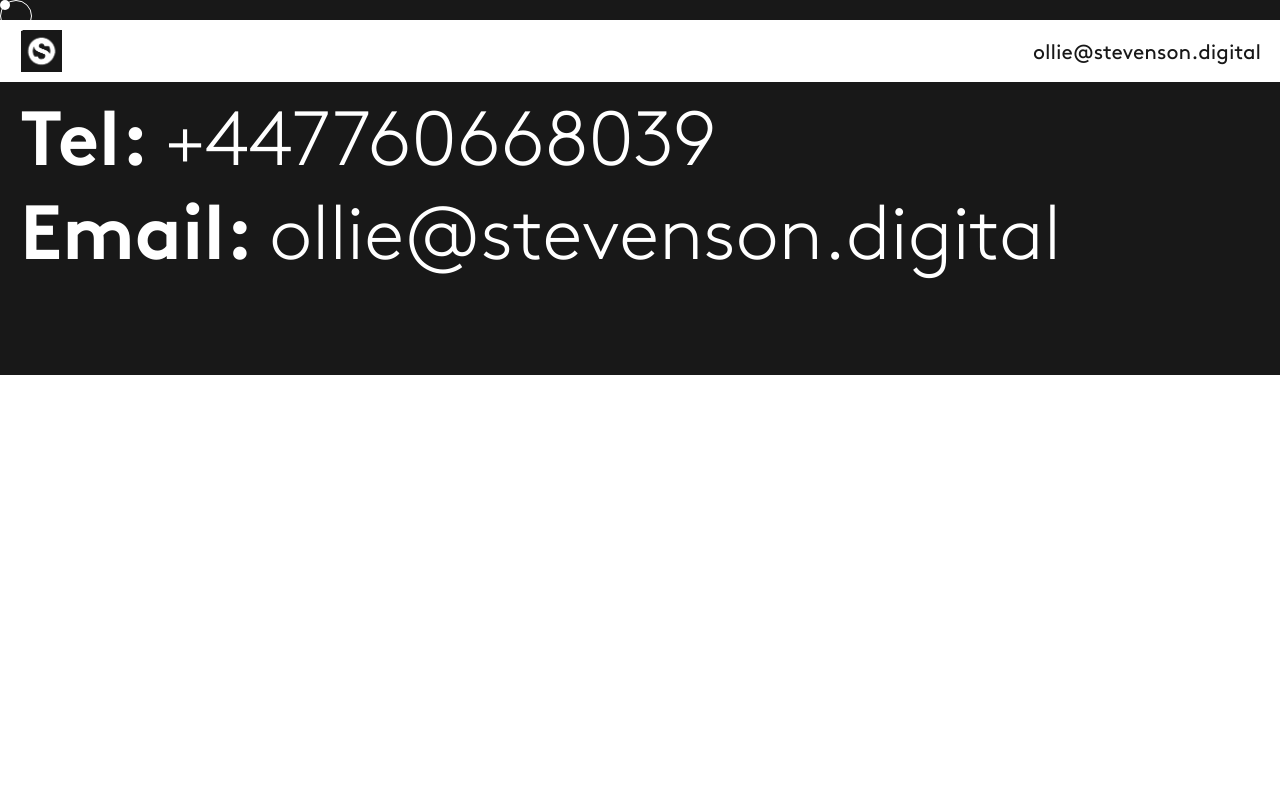
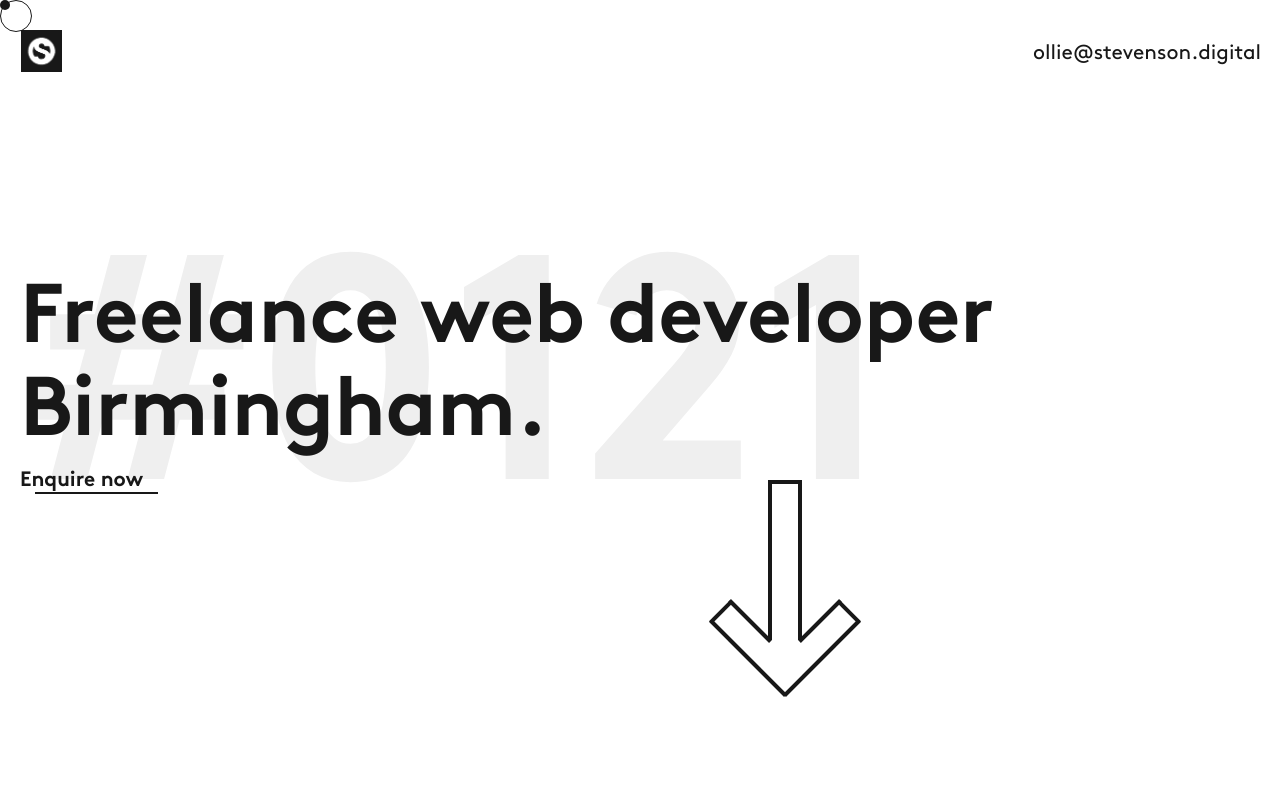
Before and after one commit to stevenson-digital/freelance, a Nuxt app: page / in a window 1280 px wide. Shown: the top 800 px of the page. Built offline with nearby package versions, Linux system fonts and the light colour scheme.

Commit message:
[test] debugging production error with netlify

```diff
--- a/pages/index.vue
+++ b/pages/index.vue
@@ -1,7 +1,7 @@
 <template>
   <div>
-    <!-- <Header />
-    <main>
+    <Header />
+    <!-- <main>
       <section
         class="[ l-Experience ] [ pt-110-50 pb-110-50 ] [ u-color-white ]"
         @mouseover="toggleCursorWhite(true)"
```
